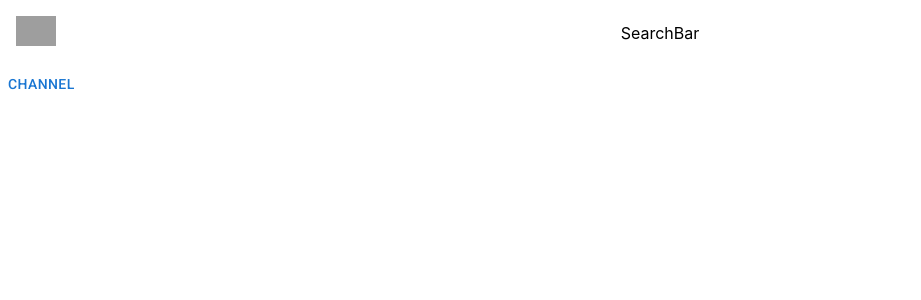
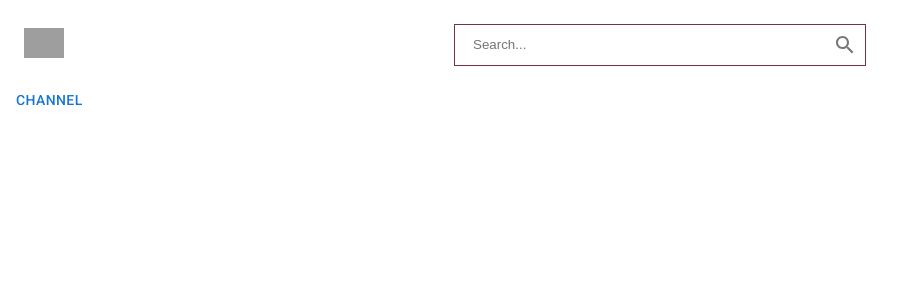
Before and after one commit to qoramen/sammi-tube, a React (Create React App) app: page / in a window 1280 px wide. Shown: the top 300 px of the page, without its empty margins (0-921 px from the left). Built offline with nearby package versions, Linux system fonts and the light colour scheme; grey boxes are pictures that could not be loaded.

Commit message:
#5 Lesson part-2

```diff
--- a/src/components/search-bar/search-bar.jsx
+++ b/src/components/search-bar/search-bar.jsx
@@ -1,8 +1,15 @@
-import { Paper } from "@mui/material"
+import { Paper, IconButton } from "@mui/material"
+import { colors } from '../../constants/colors'
+import { Search } from "@mui/icons-material"
 
 const SearchBar = () => {
   return (
-    <div>SearchBar</div>
+    <Paper component={'form'} sx={{border: `1px solid ${colors.secondary}`, pl: 2, boxShadow: 'none', borderRadius: 0}}>
+      <input type="text" placeholder="Search..." className="search-bar"/>
+      <IconButton>
+        <Search/>
+      </IconButton>
+    </Paper>
   )
 }
 
--- a/src/index.css
+++ b/src/index.css
@@ -1,13 +1,5 @@
-body {
-  margin: 0;
-  font-family: -apple-system, BlinkMacSystemFont, 'Segoe UI', 'Roboto', 'Oxygen',
-    'Ubuntu', 'Cantarell', 'Fira Sans', 'Droid Sans', 'Helvetica Neue',
-    sans-serif;
-  -webkit-font-smoothing: antialiased;
-  -moz-osx-font-smoothing: grayscale;
+.search-bar {
+  border: none;
+  outline: none;
+  width: 350px;
 }
-
-code {
-  font-family: source-code-pro, Menlo, Monaco, Consolas, 'Courier New',
-    monospace;
-}
```
